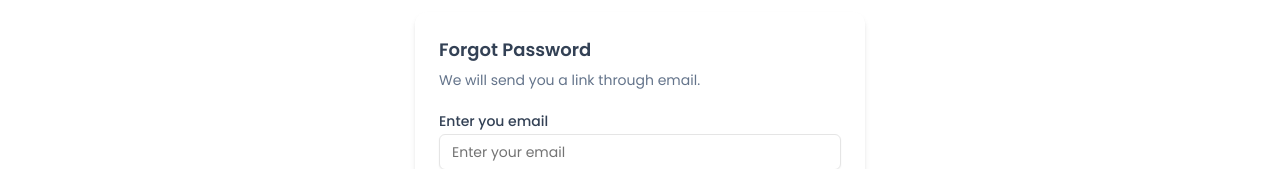
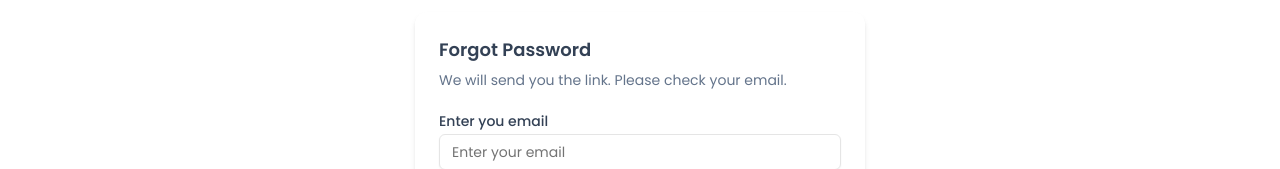
Before and after one commit to CedricManuel02/Bella-and-Pepper, a Next.js app: page /forgot-password in a window 1280 px wide. Shown: the part 391-560 px from the top of the page. Built offline with nearby package versions, Linux system fonts and the light colour scheme.

Commit message:
Fix clear text

```diff
--- a/src/app/(user)/forgot-password/page.tsx
+++ b/src/app/(user)/forgot-password/page.tsx
@@ -10,7 +10,7 @@ export default function ForgotPassword() {
          <Card className="border-none shadow-none md:shadow-md w-full sm:max-w-[450px]">
                 <CardHeader>
                     <h3 className="text-slate-700 text-lg font-semibold">Forgot Password</h3>
-                    <p className="text-slate-500 text-sm">We will send you a link through email.</p>
+                    <p className="text-slate-500 text-sm">We will send you the link. Please check your email.</p>
                 </CardHeader>
                 <CardContent>
                     <div className="grid gap-4">
```
